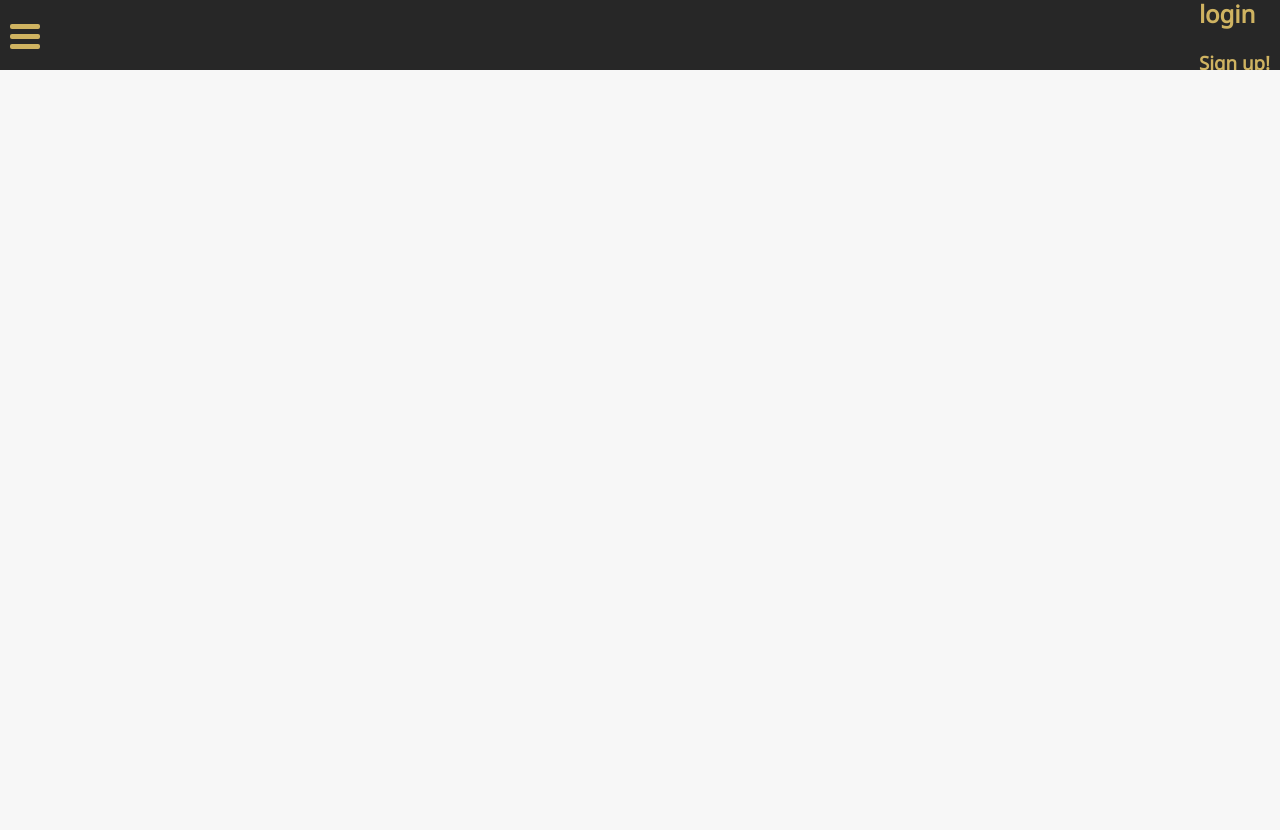
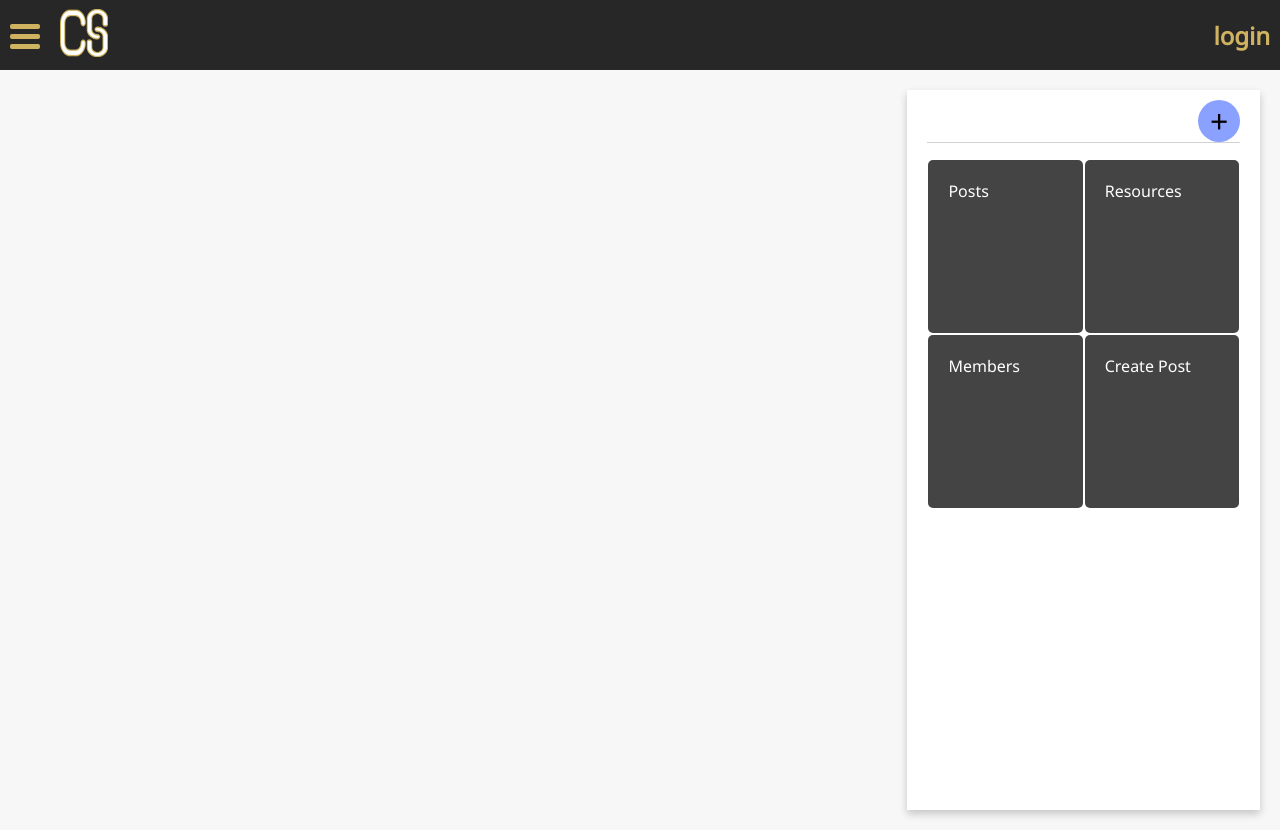
Before and after one commit to jzc/doubleproductivity, a Flask app: template app/templates/members.html in a window 1280 px wide. Before the commit the page ends 70 px from the top, so only its background shows below. Run offline with Flask 2, Linux system fonts and the light colour scheme; the template is opened without the code that fills it, so the values that code supplies are empty.

Commit message:
final presentation stuff

```diff
--- a/app/course/forms.py
+++ b/app/course/forms.py
@@ -12,9 +12,9 @@ class ResourceUploadForm(FlaskForm):
 class PostForm(FlaskForm):
     title = StringField("Title", validators=[Required()])
     content = TextAreaField("Content", validators=[Required()])
-    is_link = BooleanField("Link Post")
-    course = SelectField("Class", choices=[(1, "1300"),(2,"3104"),(3,"2824")], validators=[Required()], coerce=int)
-    category = SelectField("Category", choices=[(1,"Tutoring"),(2,"Question"),(3,"Bug Help")], validators=[Required()], coerce=int)
+    # is_link = BooleanField("Link Post")
+    # course = SelectField("Class", choices=[(1, "1300"),(2,"3104"),(3,"2824")], validators=[Required()], coerce=int)
+    # category = SelectField("Category", choices=[(1,"Tutoring"),(2,"Question"),(3,"Bug Help")], validators=[Required()], coerce=int)
     submit = SubmitField("Post")
 class CommentForm(FlaskForm):
     content=TextAreaField("Content", validators=[Required()])
--- a/app/models.py
+++ b/app/models.py
@@ -74,6 +74,9 @@ class User(db.Model, UserMixin):
         db.session.commit()
         return True
 
+    def class_str(self):
+        return ', '.join("%s %s" % (course.department, course.course_number) for course in self.courses)
+
 
 class Course(db.Model):
     __tablename__ = "courses"
--- a/app/templates/base.html
+++ b/app/templates/base.html
@@ -13,16 +13,22 @@
 <body>
 
   <nav id="sidebar">
-    <a href="#">CSCI 3308</a>
-    <a href="#">CSCI 3104</a>
-    <a href="#">CSCI 2824</a>
+    {% if not current_user.is_authenticated %}
+    <a href="{{ url_for('auth.login') }}">Login</a>
+    <a href="{{ url_for('auth.register') }}">Register</a>
+    {% else %}
+    <a href="{{ url_for('auth.logout') }}">Logout</a>
+    {% endif %}
     <a href="{{ url_for('home.show_home') }}">Home</a>
   </nav>
 
   <div id="main">
     <div id="header">
       <span>
-        <div class="logo">
+        <div class="logo" style="
+        display: flex;
+        align-items: center;
+    ">
           <!-- <button id="expand">expand</button>
           <button id="close">close</button> -->
           <div class="hamburger">
@@ -30,17 +36,16 @@
             <div class="bar"></div>
             <div class="bar"></div>
           </div>
+          <a  href="{{ url_for('home.show_home') }}"><img src='{{ url_for("static", filename="logo.png") }}' width=48px height=48px style="margin-left: 20px"></a>
         </div>
       </span>
       <h1>{% block title_bar %}{% endblock %}</h1>
       <span>
         {% if not current_user.is_authenticated %}
-        <div>
         <h2><a href="{{ url_for('auth.login') }}">login</a></h2>
-        <h3><a href="{{ url_for ( 'auth.register' ) }}">Sign up!</a></h3>
-        </div>
         {% else %}
-        <div class="dropdown">
+        <h2>Hello {{ current_user.first }}</h2>
+        <!-- <div class="dropdown">
           <button onclick="Hiuser()">Hello {{ current_user.first }}</button>
           <div class="dropdown-content">
             <p><a href="{{ url_for ( 'auth.login' ) }}">Login</a></p>
@@ -49,7 +54,7 @@
           </div>
 
         </div>
-        </h2>
+        </h2> -->
         {% endif %}
       </span>
     </div>
--- a/app/templates/members.html
+++ b/app/templates/members.html
@@ -2,7 +2,7 @@
 
 {% block content %}
 
-<div class = " members">
+<!-- <div class = " members" style="margin-right: 30px">
 	<ul>
         {% for user in course.users %}
         <li class=" card membernames">
@@ -14,6 +14,42 @@
         </li>
         {% endfor %}
     </ul>
+</div> -->
+<div id="posts">
+        <ul>
+            {% for user in course.users %}
+            <li class="card">
+                <div>
+                    <h1><a href="#">{{ user.first }} {{ user.last }}</a></h1>
+                </div>
+                <div>
+                    <h2>{{ user.username }}, {{ user.class_str() }}</a>
+                    </h2>
+                </div>
+            </li>
+            {% endfor %}
+        </ul>
 </div>
+<div id="info" class="card">
+        <div id="info-header">
+            <h1>{{ course.department.upper() }} {{ course.course_number }}</h1>
+            <div id="add-class">+</div>
+        </div>
+        <p>{{ course.description }}</p>
+        <div class="row-container">
+            <div class="row">
+                <div class="row-item" style="flex:1"><a href = "{{url_for('course.show_course',course=course.department + course.course_number|string)}}"> Posts</a></div>
+
+                <div class="row-item" style="flex:1"><a href = "{{url_for('course.show_resources',course=course.department + course.course_number|string)}}">Resources</a></div>
+            </div>
+            <div class="row">
+                <div class="row-item" style="flex:1"><a href = "{{url_for('course.showmembers',course=course.department + course.course_number|string)}}">Members</a></div>
+                <div class="row-item" style="flex:1"><a href = "{{url_for('course.createPost',course=course.department + course.course_number|string)}}">Create Post</a></div>
+            </div>
+        </div>
+    </div>
 
 {% endblock %}
+
+{% block title_bar %} <a href="{{url_for('course.show_course',course=course.department + course.course_number|string)}}">{{course.course_name}}</a> {% endblock %}
+{% block title %} Members {% endblock %}
--- a/app/templates/post.html
+++ b/app/templates/post.html
@@ -30,7 +30,7 @@
  -->
 	</form>
 
-	{% for comment in post.comments %}
+	{% for comment in post.comments|reverse %}
 	<div class = "card post_comments">
 	{{comment.content}}
 	<h2>by
@@ -41,3 +41,6 @@
 </div>
 
 {% endblock %}
+
+{% block title_bar %} <a href="{{url_for('course.show_course',course=course.department + course.course_number|string)}}">{{course.course_name}}</a> {% endblock %}
+{% block title %} {{ post.title }} {% endblock %}
```
Also changed, not shown: app/course/views.py (+24 -11 lines), app/templates/course_home.html (+6 -6 lines), app/templates/create_post.html (+5 -2 lines), app/templates/resources.html (+22 -2 lines), app/static/asd.png (added), app/static/logo.png (added).
